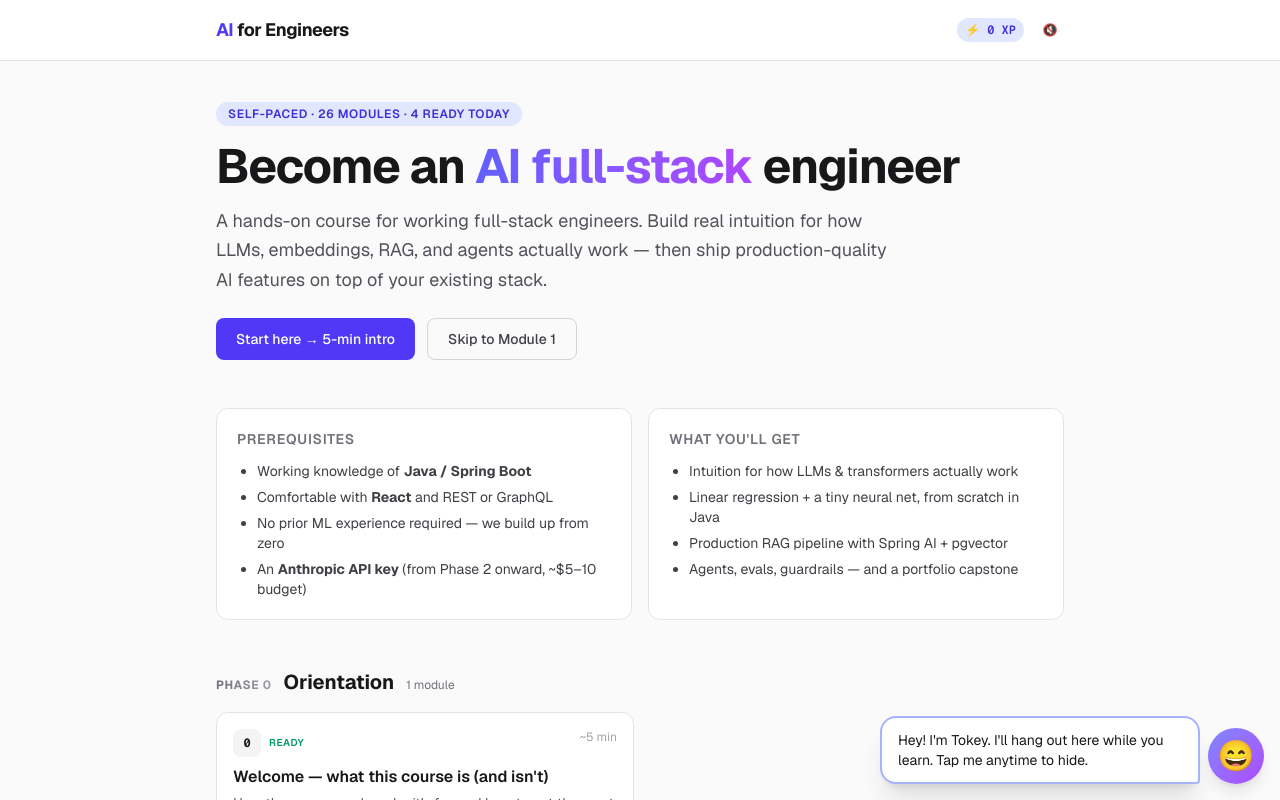
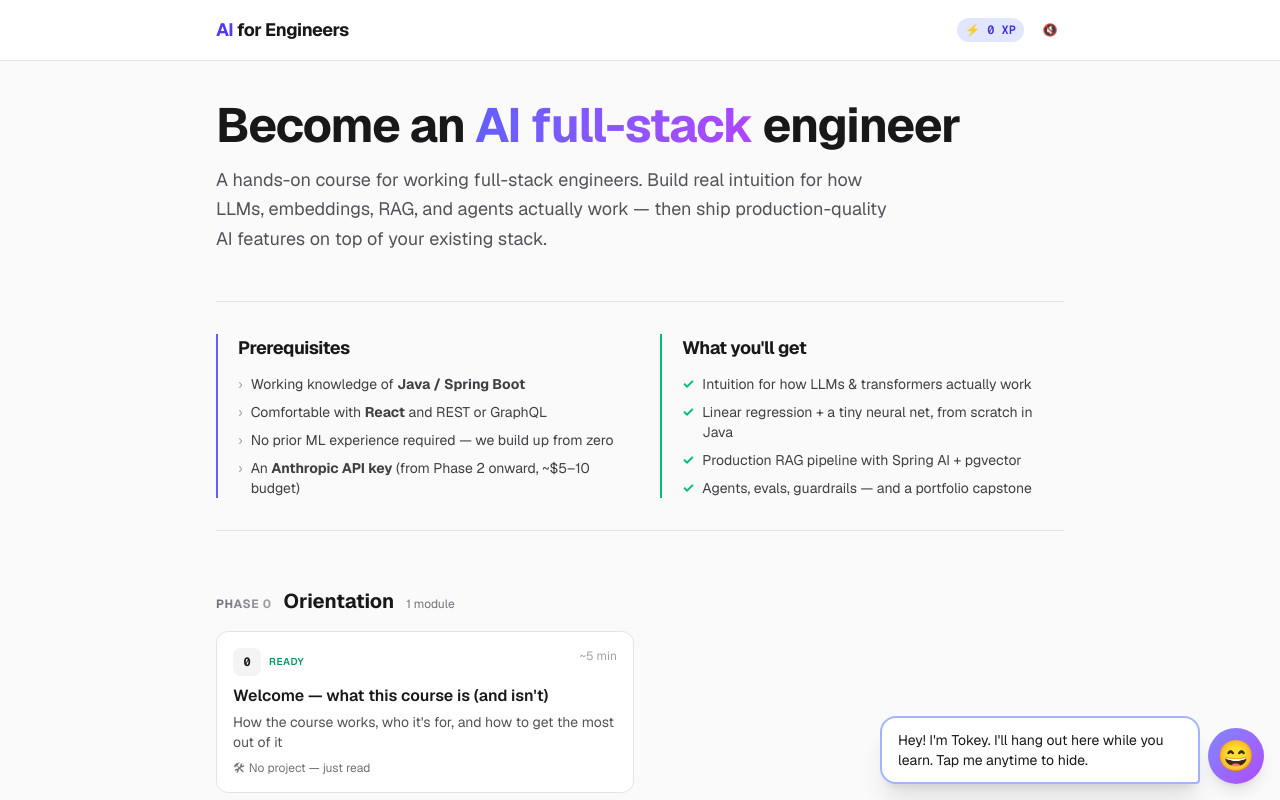
Before and after one commit to aditya-shah73/skillforge, a Next.js app: page / in a window 1280 px wide. Shown: the top 800 px of the page. Built offline with nearby package versions, Linux system fonts and the light colour scheme.

Commit message:
some ui enhancements

```diff
--- a/app/page.tsx
+++ b/app/page.tsx
@@ -7,54 +7,34 @@ export default function Home() {
     modules: MODULES.filter((m) => m.phaseNumber === phase.number),
   }));
 
-  const availableCount = MODULES.filter((m) => m.status === "available").length;
-  const totalModules = MODULES.length;
-
   return (
     <div>
       <section className="mb-12">
-        <div className="inline-block px-3 py-1 rounded-full bg-indigo-100 dark:bg-indigo-950 text-indigo-700 dark:text-indigo-300 text-xs font-semibold uppercase tracking-wider mb-4">
-          Self-paced · {totalModules} modules · {availableCount} ready today
-        </div>
         <h1 className="text-4xl sm:text-5xl font-bold tracking-tight mb-4">
           Become an <span className="bg-gradient-to-r from-indigo-500 to-purple-500 bg-clip-text text-transparent">AI full-stack</span> engineer
         </h1>
         <p className="text-lg text-slate-600 dark:text-slate-400 max-w-2xl leading-relaxed">
           A hands-on course for working full-stack engineers. Build real intuition for how LLMs, embeddings, RAG, and agents actually work — then ship production-quality AI features on top of your existing stack.
         </p>
-        <div className="mt-6 flex flex-wrap gap-3">
-          <Link
-            href="/modules/welcome"
-            className="inline-flex items-center gap-2 px-5 py-2.5 rounded-lg bg-indigo-600 hover:bg-indigo-700 text-white font-medium text-sm transition"
-          >
-            Start here → 5-min intro
-          </Link>
-          <Link
-            href="/modules/tokenization"
-            className="inline-flex items-center gap-2 px-5 py-2.5 rounded-lg border border-slate-300 dark:border-slate-700 hover:border-indigo-400 text-slate-700 dark:text-slate-300 font-medium text-sm transition"
-          >
-            Skip to Module 1
-          </Link>
-        </div>
       </section>
 
-      <section className="mb-12 grid sm:grid-cols-2 gap-4">
-        <div className="rounded-xl border border-slate-200 dark:border-slate-800 p-5 bg-white dark:bg-slate-900">
-          <h3 className="font-semibold text-sm uppercase tracking-wider text-slate-500 dark:text-slate-400 mb-3">Prerequisites</h3>
-          <ul className="text-sm space-y-1.5 text-slate-700 dark:text-slate-300 m-0 pl-5 list-disc">
-            <li>Working knowledge of <strong>Java / Spring Boot</strong></li>
-            <li>Comfortable with <strong>React</strong> and REST or GraphQL</li>
-            <li>No prior ML experience required — we build up from zero</li>
-            <li>An <strong>Anthropic API key</strong> (from Phase 2 onward, ~$5–10 budget)</li>
+      <section className="mb-14 grid sm:grid-cols-2 gap-x-10 gap-y-8 border-y border-slate-200 dark:border-slate-800 py-8">
+        <div className="border-l-2 border-indigo-500 dark:border-indigo-400 pl-5">
+          <h3 className="text-lg font-bold tracking-tight mb-3">Prerequisites</h3>
+          <ul className="text-sm space-y-2 text-slate-700 dark:text-slate-300 m-0 p-0 list-none">
+            <li className="flex gap-2"><span className="text-slate-400 select-none">›</span><span>Working knowledge of <strong>Java / Spring Boot</strong></span></li>
+            <li className="flex gap-2"><span className="text-slate-400 select-none">›</span><span>Comfortable with <strong>React</strong> and REST or GraphQL</span></li>
+            <li className="flex gap-2"><span className="text-slate-400 select-none">›</span><span>No prior ML experience required — we build up from zero</span></li>
+            <li className="flex gap-2"><span className="text-slate-400 select-none">›</span><span>An <strong>Anthropic API key</strong> (from Phase 2 onward, ~$5–10 budget)</span></li>
           </ul>
         </div>
-        <div className="rounded-xl border border-slate-200 dark:border-slate-800 p-5 bg-white dark:bg-slate-900">
-          <h3 className="font-semibold text-sm uppercase tracking-wider text-slate-500 dark:text-slate-400 mb-3">What you&apos;ll get</h3>
-          <ul className="text-sm space-y-1.5 text-slate-700 dark:text-slate-300 m-0 pl-5 list-disc">
-            <li>Intuition for how LLMs &amp; transformers actually work</li>
-            <li>Linear regression + a tiny neural net, from scratch in Java</li>
-            <li>Production RAG pipeline with Spring AI + pgvector</li>
-            <li>Agents, evals, guardrails — and a portfolio capstone</li>
+        <div className="border-l-2 border-emerald-500 dark:border-emerald-400 pl-5">
+          <h3 className="text-lg font-bold tracking-tight mb-3">What you&apos;ll get</h3>
+          <ul className="text-sm space-y-2 text-slate-700 dark:text-slate-300 m-0 p-0 list-none">
+            <li className="flex gap-2"><span className="text-emerald-500 dark:text-emerald-400 font-bold select-none">✓</span><span>Intuition for how LLMs &amp; transformers actually work</span></li>
+            <li className="flex gap-2"><span className="text-emerald-500 dark:text-emerald-400 font-bold select-none">✓</span><span>Linear regression + a tiny neural net, from scratch in Java</span></li>
+            <li className="flex gap-2"><span className="text-emerald-500 dark:text-emerald-400 font-bold select-none">✓</span><span>Production RAG pipeline with Spring AI + pgvector</span></li>
+            <li className="flex gap-2"><span className="text-emerald-500 dark:text-emerald-400 font-bold select-none">✓</span><span>Agents, evals, guardrails — and a portfolio capstone</span></li>
           </ul>
         </div>
       </section>
```
